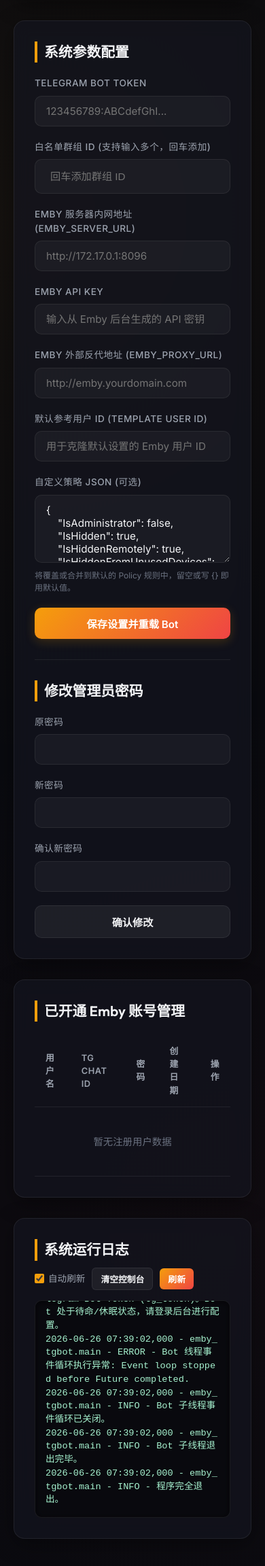
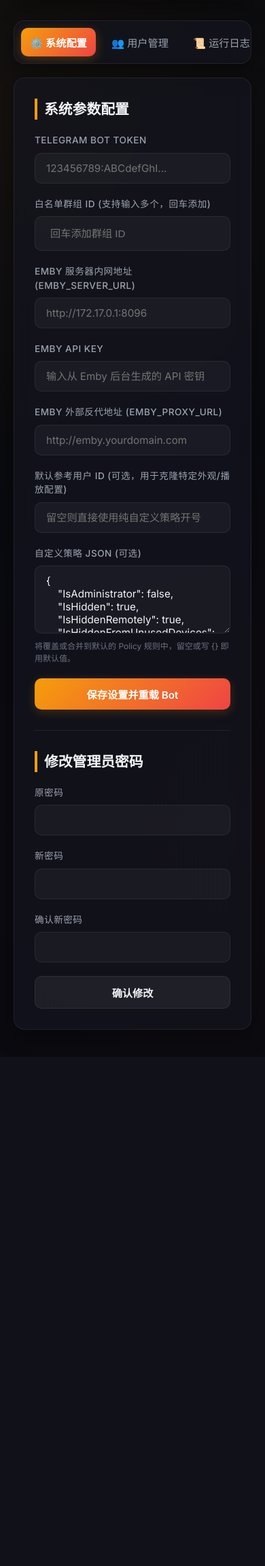
Before and after one commit to blu-jeans/emby_tgbot, a Flask app: page / in a window 390 px wide. Shown: the part 175-2479 px from the top of the page at 68% size. After the commit the page ends 1703 px from the top, so only its background shows below. Run offline with Flask 2, Linux system fonts and the light colour scheme; the visitor is signed in with stand-in values (Sample User, id 1); data comes from the database, SQL or seed files in the repository.

Commit message:
feat: optimize to tabbed sidebar layout, add built-in /groupid command, support optional templates and daily log limit

```diff
--- a/app/main.py
+++ b/app/main.py
@@ -11,14 +11,56 @@
 from app.database import init_db, get_setting
 from app.web import app, set_bot_manager
 
-# 配置日志输出格式，兼顾标准输出和回滚日志文件
+# 配置日志输出格式，兼顾标准输出与每日回滚，并添加 1G 总体积上限限制
 log_dir = 'data'
 if not os.path.exists(log_dir):
     os.makedirs(log_dir)
 log_path = os.path.join(log_dir, 'bot.log')
 
-from logging.handlers import RotatingFileHandler
-file_handler = RotatingFileHandler(log_path, maxBytes=5 * 1024 * 1024, backupCount=3, encoding='utf-8')
+import glob
+from logging.handlers import TimedRotatingFileHandler
+
+class SafeTimedRotatingFileHandler(TimedRotatingFileHandler):
+    """按天回滚，且自动清理老日志保证总大小不超过 1GB 的日志 Handler"""
+    def __init__(self, filename, when='D', interval=1, encoding='utf-8'):
+        # backupCount 设为 0，我们使用自定义的清理逻辑控制总体积
+        super().__init__(filename, when=when, interval=interval, backupCount=0, encoding=encoding)
+
+    def doRollover(self):
+        super().doRollover()
+        self.cleanup_old_logs()
+
+    def cleanup_old_logs(self):
+        try:
+            max_bytes = 1024 * 1024 * 1024  # 1 GB
+            log_directory = os.path.dirname(self.baseFilename)
+            base_name = os.path.basename(self.baseFilename)
+
+            # 搜索匹配如 bot.log* 的所有回滚日志文件
+            log_files = glob.glob(os.path.join(log_directory, base_name + "*"))
+            total_size = sum(os.path.getsize(f) for f in log_files if os.path.isfile(f))
+
+            if total_size <= max_bytes:
+                return
+
+            # 按修改时间升序排列备份日志文件（最旧的排在前面）
+            backup_files = [f for f in log_files if f != self.baseFilename and os.path.isfile(f)]
+            backup_files.sort(key=os.path.getmtime)
+
+            for f in backup_files:
+                file_size = os.path.getsize(f)
+                try:
+                    os.remove(f)
+                    total_size -= file_size
+                    sys.stdout.write(f"Log Cleaner: Removed old log backup '{f}' ({file_size} bytes) to free up space.\n")
+                    if total_size <= max_bytes:
+                        break
+                except Exception as e:
+                    sys.stderr.write(f"Failed to delete old log file {f}: {e}\n")
+        except Exception as e:
+            sys.stderr.write(f"Error executing log cleanup: {e}\n")
+
+file_handler = SafeTimedRotatingFileHandler(log_path, when='D', interval=1, encoding='utf-8')
 stream_handler = logging.StreamHandler(sys.stdout)
 
 logging.basicConfig(
@@ -125,11 +167,12 @@
 
         try:
             from telegram.ext import ApplicationBuilder, CommandHandler
-            from app.bot import createaccount
+            from app.bot import createaccount, get_group_id
 
             # 构建 Application
             self.application = ApplicationBuilder().token(token).build()
             self.application.add_handler(CommandHandler("createaccount", createaccount))
+            self.application.add_handler(CommandHandler("groupid", get_group_id))
 
             # 初始化并启动
             await self.application.initialize()
--- a/static/css/style.css
+++ b/static/css/style.css
@@ -482,3 +482,96 @@
         opacity: 1;
     }
 }
+
+/* 侧边栏 Tab 选项卡布局样式 */
+.dashboard-layout {
+    display: grid;
+    grid-template-columns: 240px 1fr;
+    gap: 30px;
+    align-items: start;
+    margin-top: 20px;
+}
+
+.sidebar-nav {
+    display: flex;
+    flex-direction: column;
+    gap: 8px;
+    padding: 15px;
+    height: auto;
+    position: sticky;
+    top: 40px;
+}
+
+.nav-tab-btn {
+    display: flex;
+    align-items: center;
+    gap: 12px;
+    width: 100%;
+    background: transparent;
+    border: none;
+    border-radius: 10px;
+    padding: 14px 18px;
+    color: var(--text-secondary);
+    font-family: inherit;
+    font-weight: 500;
+    font-size: 0.95rem;
+    text-align: left;
+    cursor: pointer;
+    transition: var(--transition);
+}
+
+.nav-tab-btn:hover {
+    background: rgba(255, 255, 255, 0.04);
+    color: var(--text-primary);
+}
+
+.nav-tab-btn.active {
+    background: var(--accent-gradient);
+    color: #fff;
+    box-shadow: 0 4px 15px rgba(245, 158, 11, 0.25);
+    font-weight: 600;
+}
+
+.tab-panel {
+    display: none;
+    animation: panelFadeIn 0.35s cubic-bezier(0.4, 0, 0.2, 1);
+}
+
+.tab-panel.active {
+    display: block;
+}
+
+@keyframes panelFadeIn {
+    from {
+        opacity: 0;
+        transform: translateY(8px);
+    }
+    to {
+        opacity: 1;
+        transform: translateY(0);
+    }
+}
+
+/* 响应式媒体查询：移动设备适应 */
+@media (max-width: 768px) {
+    .dashboard-layout {
+        grid-template-columns: 1fr;
+        gap: 20px;
+    }
+
+    .sidebar-nav {
+        flex-direction: row;
+        overflow-x: auto;
+        position: static;
+        padding: 10px;
+        gap: 10px;
+    }
+
+    .nav-tab-btn {
+        justify-content: center;
+        padding: 10px 16px;
+        white-space: nowrap;
+        flex: 1;
+        min-width: 110px;
+    }
+}
--- a/templates/dashboard.html
+++ b/templates/dashboard.html
@@ -26,9 +26,19 @@
             </div>
         </header>
 
-        <!-- 仪表盘核心布局 -->
-        <main class="dashboard-grid">
-            <!-- 配置部分 -->
+        <!-- 仪表盘核心 Tab 选项卡布局 -->
+        <main class="dashboard-layout">
+            <!-- 左侧侧边栏导航 -->
+            <aside class="sidebar-nav glass-card">
+                <button class="nav-tab-btn active" data-tab="settings">⚙️ 系统配置</button>
+                <button class="nav-tab-btn" data-tab="users">👥 用户管理</button>
+                <button class="nav-tab-btn" data-tab="logs">📜 运行日志</button>
+            </aside>
+
+            <!-- 右侧内容区域 -->
+            <div style="flex: 1; display: flex; flex-direction: column; min-width: 0;">
+                <!-- Tab 1: 系统配置 -->
+                <div class="tab-panel active" id="panel-settings">
                     <div class="glass-card" style="display: flex; flex-direction: column; gap: 30px;">
                         <!-- Bot 核心属性配置 -->
                         <div>
@@ -59,8 +69,8 @@
                                     <input type="text" id="emby_proxy_url" name="emby_proxy_url" class="form-control" placeholder="http://emby.yourdomain.com" value="{{ settings.emby_proxy_url }}">
                                 </div>
                                 <div class="form-group">
-                            <label for="template_user_id">默认参考用户 ID (Template User ID)</label>
-                            <input type="text" id="template_user_id" name="template_user_id" class="form-control" placeholder="用于克隆默认设置的 Emby 用户 ID" value="{{ settings.template_user_id }}">
+                                    <label for="template_user_id">默认参考用户 ID (可选，用于克隆特定外观/播放配置)</label>
+                                    <input type="text" id="template_user_id" name="template_user_id" class="form-control" placeholder="留空则直接使用纯自定义策略开号" value="{{ settings.template_user_id }}">
                                 </div>
 
                                 <div class="form-group">
@@ -95,14 +105,14 @@
                             </form>
                         </div>
                     </div>
+                </div>
 
-            <!-- 右侧区域 -->
-            <div style="display: flex; flex-direction: column; gap: 30px;">
-                <!-- 用户列表部分 -->
+                <!-- Tab 2: 用户管理 -->
+                <div class="tab-panel" id="panel-users">
                     <div class="glass-card" style="display: flex; flex-direction: column;">
                         <h3 class="section-title">已开通 Emby 账号管理</h3>
 
-                    <div class="table-responsive" style="flex: 1;">
+                        <div class="table-responsive" style="flex: 1; margin-top: 10px;">
                             <table>
                                 <thead>
                                     <tr>
@@ -138,8 +148,10 @@
                             </table>
                         </div>
                     </div>
+                </div>
 
-                <!-- 系统运行日志部分 -->
+                <!-- Tab 3: 系统运行日志 -->
+                <div class="tab-panel" id="panel-logs">
                     <div class="glass-card" style="display: flex; flex-direction: column; gap: 15px;">
                         <div style="display: flex; justify-content: space-between; align-items: center; flex-wrap: wrap; gap: 10px;">
                             <h3 class="section-title" style="margin-bottom: 0;">系统运行日志</h3>
@@ -151,7 +163,8 @@
                                 <button type="button" class="btn btn-primary" id="refreshLogsBtn" style="padding: 6px 12px; font-size: 0.8rem; border-radius: 6px; box-shadow: none;">刷新</button>
                             </div>
                         </div>
-                    <div id="logConsole" style="background: rgba(0, 0, 0, 0.45); border: 1px solid var(--border-color); border-radius: 10px; padding: 15px; font-family: 'Courier New', Courier, monospace; font-size: 0.85rem; line-height: 1.45; color: #a7f3d0; height: 320px; overflow-y: auto; white-space: pre-wrap; word-break: break-all; box-shadow: inset 0 2px 8px rgba(0, 0, 0, 0.5);">正在加载系统日志...</div>
+                        <div id="logConsole" style="background: rgba(0, 0, 0, 0.45); border: 1px solid var(--border-color); border-radius: 10px; padding: 15px; font-family: 'Courier New', Courier, monospace; font-size: 0.85rem; line-height: 1.45; color: #a7f3d0; height: 420px; overflow-y: auto; white-space: pre-wrap; word-break: break-all; box-shadow: inset 0 2px 8px rgba(0, 0, 0, 0.5);">正在加载系统日志...</div>
+                    </div>
                 </div>
             </div>
         </main>
```
Also changed, not shown: app/bot.py (+43 -15 lines), static/js/main.js (+58 -0 lines), README.md. Lines whose indentation alone changed are shown as unchanged.
